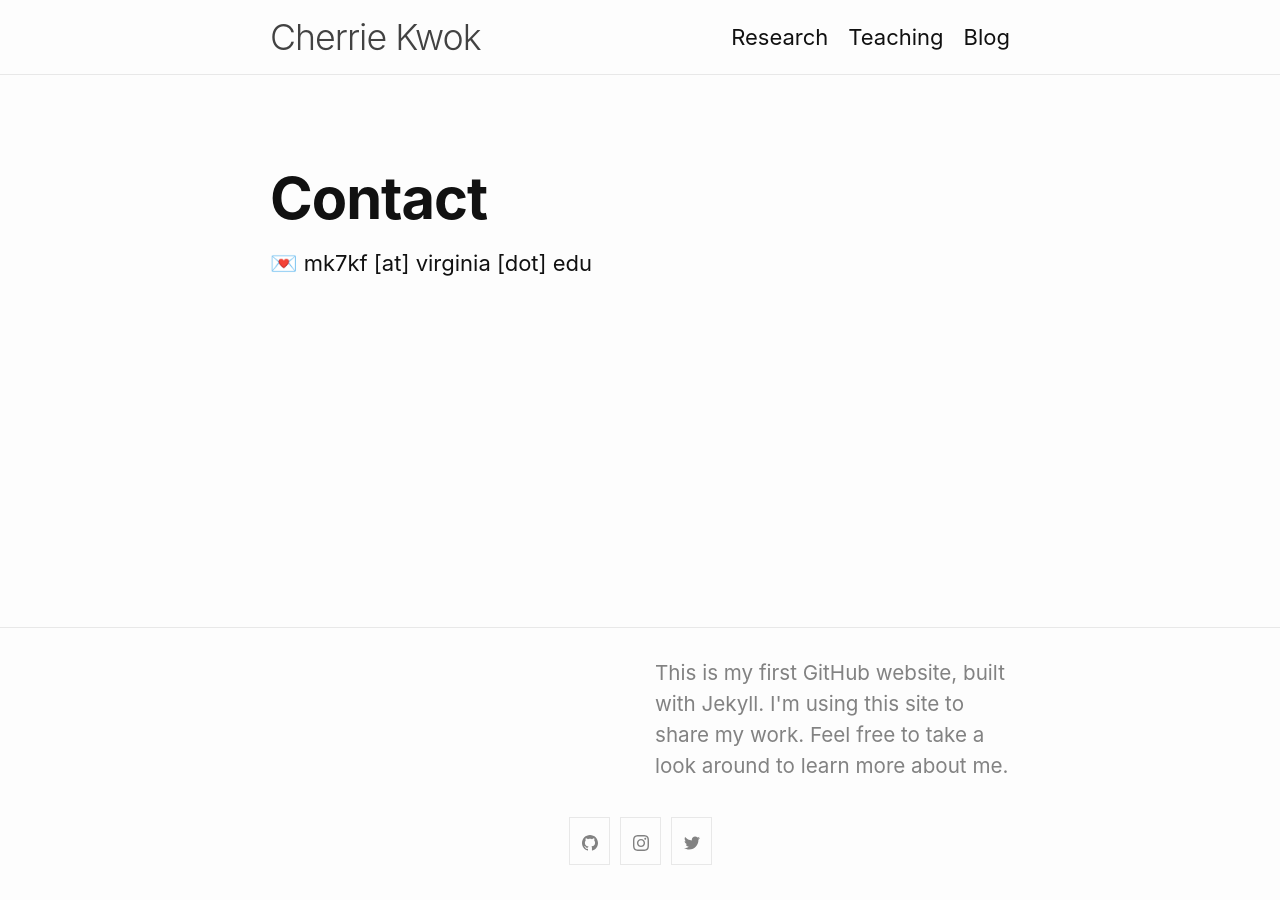
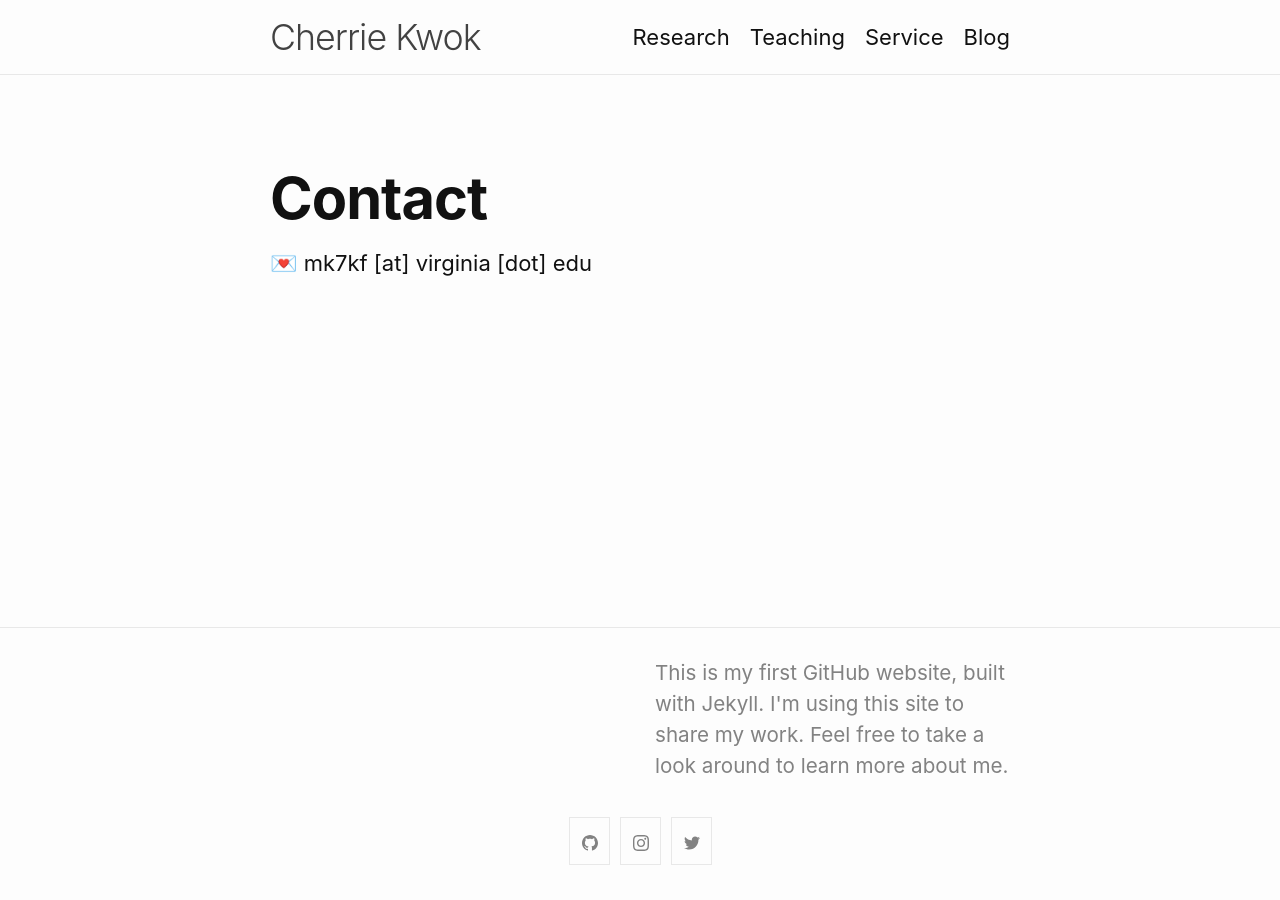
Before and after one commit to mk7kf/mk7kf.github.io, a Jekyll site: the page built from contact.md, in a window 1280 px wide. Built offline with Jekyll 4.4.1, drawn with Linux system fonts in a browser that asks for light colours; emoji names are drawn with the system emoji font.

Commit message:
Update _config.yml

```diff
--- a/_config.yml
+++ b/_config.yml
@@ -48,6 +48,7 @@ minima:
 header_pages:
   - research.md
   - teaching.md
+  - service.md
   - blog.md
 
 
```
